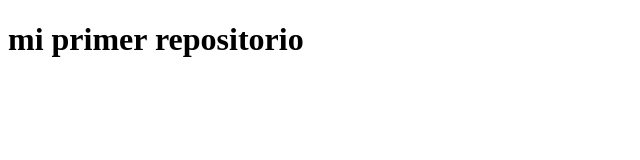
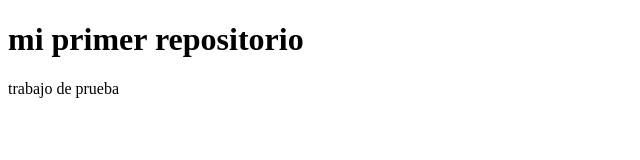
Before and after one commit to Mayorquin0/proyecto, a plain HTML site: page index.html in a window 1280 px wide. Shown: the whole page, without its empty margins (0-640 px from the left). Drawn offline with Linux system fonts and the light colour scheme.

Commit message:
Actualizacion

```diff
--- a/index.html
+++ b/index.html
@@ -8,5 +8,6 @@
 </head>
 <body>
     <h1>mi primer repositorio</h1>
+    <p>trabajo de prueba</p>
 </body>
 </html>
```
